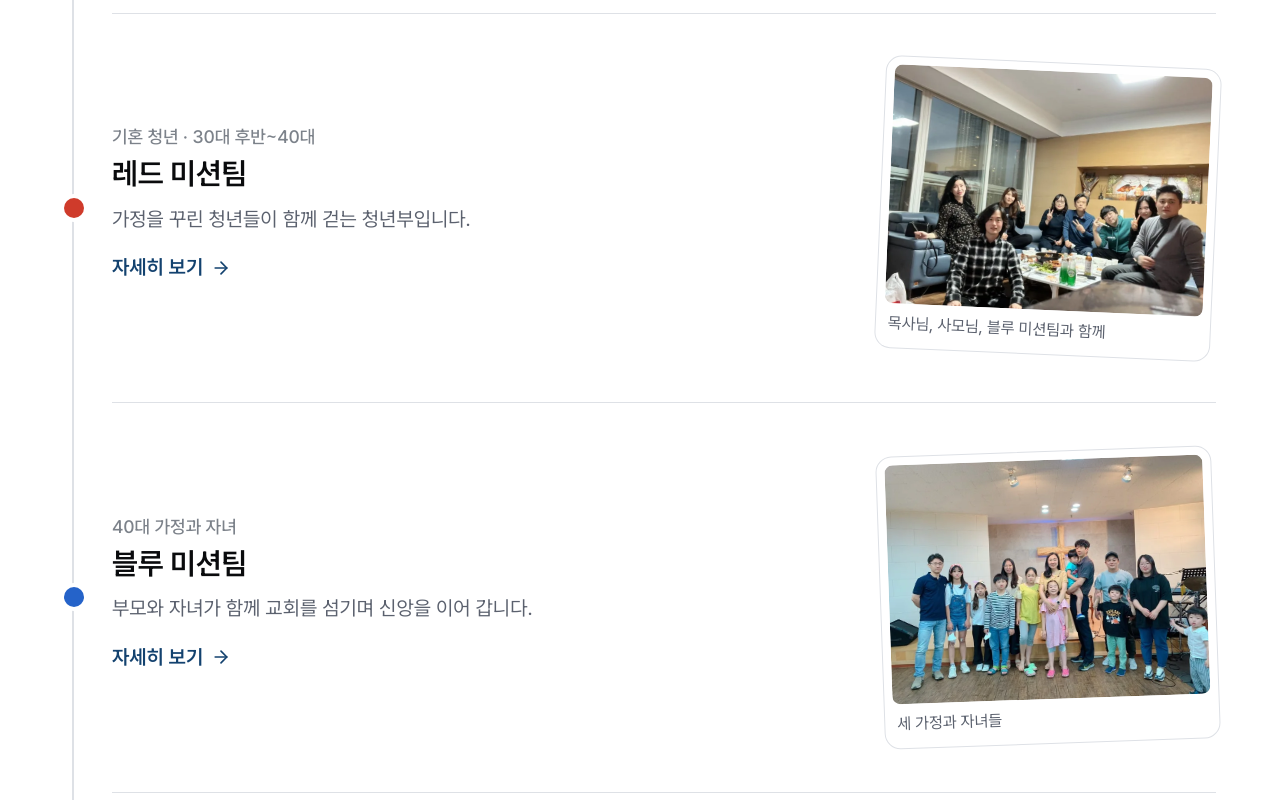
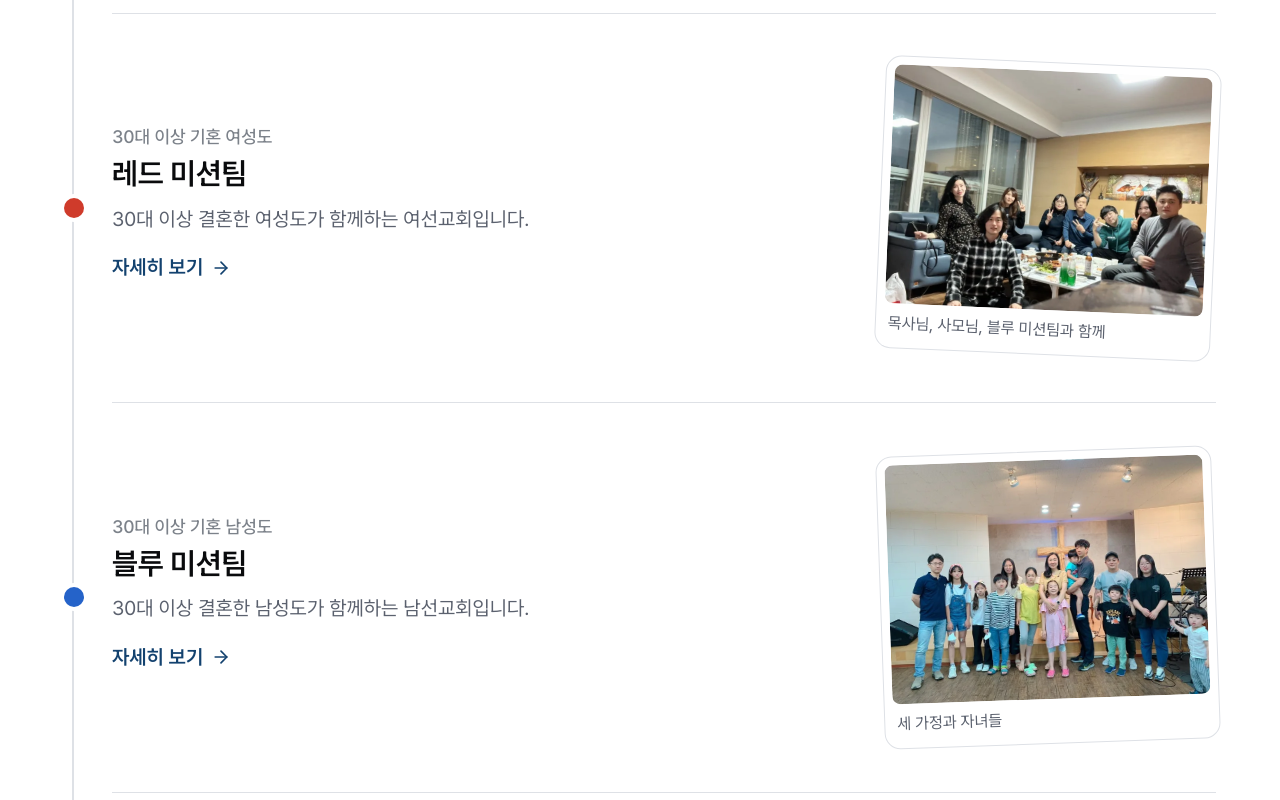
Before and after one commit to church-template/saenuri-church, a Next.js app in the folder client/: page /departments in a window 1280 px wide. Shown: the part 1180-1980 px from the top of the page. Built offline with nearby package versions, Linux system fonts and the light colour scheme; no server answers.

Commit message:
feat: 미션팀 소개 대상 변경, 홈 3대가 카드 사진 교체, 정적 이미지 WebP 규칙 추가 #32

```diff
--- a/client/public/assets/SOURCES.md
+++ b/client/public/assets/SOURCES.md
@@ -20,5 +20,6 @@
 - `history/early-kids`: 촬영 연도 미상.
 - `history/early-kids-christmas`·`2006-kids-door`·`early-worship-interior`·`2006-hanam-thanksgiving-sermon`·`2006-hanam-thanksgiving-choir`: 교회 제공 원본(2026-11-12 카카오톡 수령) → 긴 변 최대 1600px, EXIF 제거.
 - `../dept/blue/2~10`·`../dept/red/1~5`·`../dept/green/1~4`·`church/interior-1~5`: 교회 제공 사진(2026-11-15 카카오톡 수령) → 긴 변 최대 1600px, EXIF 제거.
+- `church/three-generations`: 교회 제공 원본(2026-11-16 카카오톡 수령, 메인 '3대가 함께' 카드) → WebP 1440×1080, EXIF 제거.
 - `../dept/orange/16~26`: 교회 제공 원본(2026-11-16 카카오톡 수령) → 긴 변 최대 1600px, EXIF 제거.
 - `history/1990-2006-geoyeo-4-3-now`: 현재 입주한 다른 교회 간판은 모자이크 처리.
--- a/client/src/constants/content.ts
+++ b/client/src/constants/content.ts
@@ -498,7 +498,7 @@ export const MINISTRIES: Ministry[] = [
     title: "3대가 함께",
     desc: "어린이부터 청년, 가정까지 미션팀으로 함께 자랍니다.",
     href: "/departments",
-    image: { src: "/assets/church/youth-2023.webp", alt: "청년들" },
+    image: { src: "/assets/church/three-generations.webp", alt: "할머니와 부모, 아이들이 함께한 식사 자리" },
   },
   {
     key: "serving",
--- a/client/src/constants/departments.ts
+++ b/client/src/constants/departments.ts
@@ -200,12 +200,12 @@ export const DEPARTMENTS: Department[] = [
     slug: "red",
     backendId: 3,
     name: "레드 미션팀",
-    description: "**청년부**의 한 팀입니다.\n\n결혼한 청년과 30대 후반~40대 청년이 함께합니다.",
+    description: "**여선교회**입니다.\n\n30대 이상 결혼한 여성도가 함께합니다.",
     media: { type: "image", src: "/dept/red.webp", alt: "레드 미션팀과 블루 미션팀이 목사님, 사모님과 함께한 모임" },
-    caption: ["가정을 세우며", "함께 걷는 청년"],
+    caption: ["가정을 세우며", "함께 걷는 여선교회"],
     team: "red",
-    generation: "기혼 청년 · 30대 후반~40대",
-    summary: "가정을 꾸린 청년들이 함께 걷는 청년부입니다.",
+    generation: "30대 이상 기혼 여성도",
+    summary: "30대 이상 결혼한 여성도가 함께하는 여선교회입니다.",
     // 근거: 블로그 2022년 6월 레드 미션팀 성도 글의 사진 설명 "목사님 사모님 그리고 레드미션, 블루미션팀과 함께".
     snaps: [
       {
@@ -224,10 +224,10 @@ export const DEPARTMENTS: Department[] = [
       { src: "/dept/red/3.webp", alt: "깃발 장식 아래 식탁에 둘러앉은 레드 미션팀" },
       { src: "/dept/red/1.webp", alt: "카페 테이블에 둘러앉아 브이를 하는 사람들" },
     ],
-    info: [{ label: "대상", value: "기혼 청년·30대 후반~40대" }],
+    info: [{ label: "대상", value: "30대 이상 기혼 여성도" }],
     invite: {
       heading: "레드 미션팀에서 함께해요",
-      body: "가정을 꾸린 청년이라면 누구나 환영합니다.",
+      body: "30대 이상 결혼한 여성도라면 누구나 환영합니다.",
     },
   },
   {
@@ -235,12 +235,12 @@ export const DEPARTMENTS: Department[] = [
     backendId: 4,
     name: "블루 미션팀",
     description:
-      "40대 가정이 자녀와 함께하는 미션팀입니다.\n\n보이지 않는 곳에서 교회를 섬기며, 부모와 자녀가 함께 신앙을 이어 갑니다.",
+      "**남선교회**입니다.\n\n30대 이상 결혼한 남성도가 함께하며, 보이지 않는 곳에서 교회를 섬깁니다.",
     media: { type: "image", src: "/dept/blue.webp", alt: "예배당 강단 앞에 선 블루 미션팀 세 가정과 자녀들" },
-    caption: ["자녀와 함께", "교회를 섬기는 가정"],
+    caption: ["가정을 세우며", "교회를 섬기는 남선교회"],
     team: "blue",
-    generation: "40대 가정과 자녀",
-    summary: "부모와 자녀가 함께 교회를 섬기며 신앙을 이어 갑니다.",
+    generation: "30대 이상 기혼 남성도",
+    summary: "30대 이상 결혼한 남성도가 함께하는 남선교회입니다.",
     // 근거: 블로그 2022년 6월 "블루미션팀을 소개합니다" 글의 단체 사진 두 장.
     snaps: [
       { src: "/dept/blue.webp", alt: "예배당 강단 앞에 선 블루 미션팀 세 가정과 자녀들", caption: "세 가정과 자녀들" },
@@ -260,22 +260,22 @@ export const DEPARTMENTS: Department[] = [
       { src: "/dept/blue/6.webp", alt: "예배당 강단 보면대 앞에 선 성도" },
       { src: "/dept/blue/4.webp", alt: "긴 식탁에 모여 식사하는 블루 미션팀 가정들" },
     ],
-    info: [{ label: "대상", value: "40대 가정과 자녀" }],
+    info: [{ label: "대상", value: "30대 이상 기혼 남성도" }],
     invite: {
       heading: "블루 미션팀에서 함께해요",
-      body: "자녀를 둔 가정이라면 함께 모여 교제해요.",
+      body: "30대 이상 결혼한 남성도라면 누구나 환영합니다.",
     },
   },
   {
     slug: "green",
     backendId: 5,
     name: "그린 미션팀",
-    description: "**여선교회**입니다.\n\n기도와 섬김으로 교회와 가정을 세웁니다.",
+    description: "**50대 이상 중장년층**이 함께합니다.\n\n기도와 섬김으로 교회와 가정을 세웁니다.",
     media: { type: "image", src: "/dept/green.webp", alt: "어버이주일 예배에서 특송하는 그린 미션팀" },
-    caption: ["기도와 섬김으로", "교회를 세우는 여선교회"],
+    caption: ["기도와 섬김으로", "교회를 세우는 중장년"],
     team: "green",
-    generation: "여성도",
-    summary: "기도와 섬김으로 교회와 가정을 세우는 여선교회입니다.",
+    generation: "50대 이상 중장년",
+    summary: "기도와 섬김으로 교회와 가정을 세우는 50대 이상 중장년층입니다.",
     // 근거: 블로그 2024년 5월 결산 글 "어버이주일에는 그린미션팀 성도님들께서 … 특송".
     snaps: [
       { src: "/dept/green.webp", alt: "어버이주일 예배에서 특송하는 그린 미션팀", caption: "어버이주일 특송" },
@@ -296,10 +296,10 @@ export const DEPARTMENTS: Department[] = [
       { src: "/dept/green/9.webp", alt: "예배 중 접시를 건네받는 여성도" },
       { src: "/dept/green/10.webp", alt: "카메라를 보며 이야기하는 여성도" },
     ],
-    info: [{ label: "대상", value: "여성도" }],
+    info: [{ label: "대상", value: "50대 이상 중장년" }],
     invite: {
       heading: "그린 미션팀에서 함께해요",
-      body: "여성도 누구나 환영합니다.",
+      body: "50대 이상 성도라면 누구나 환영합니다.",
     },
   },
   // 세대 팀이 아니라 예배·찬양 세션팀이라 세대 줄 끝에 둔다. 사진 미확보 → 기본 이미지·스냅 없음.
```
Also changed, not shown: client/public/assets/church/three-generations.webp (added), 1 other file (tests, documents, lock files or other folders).
